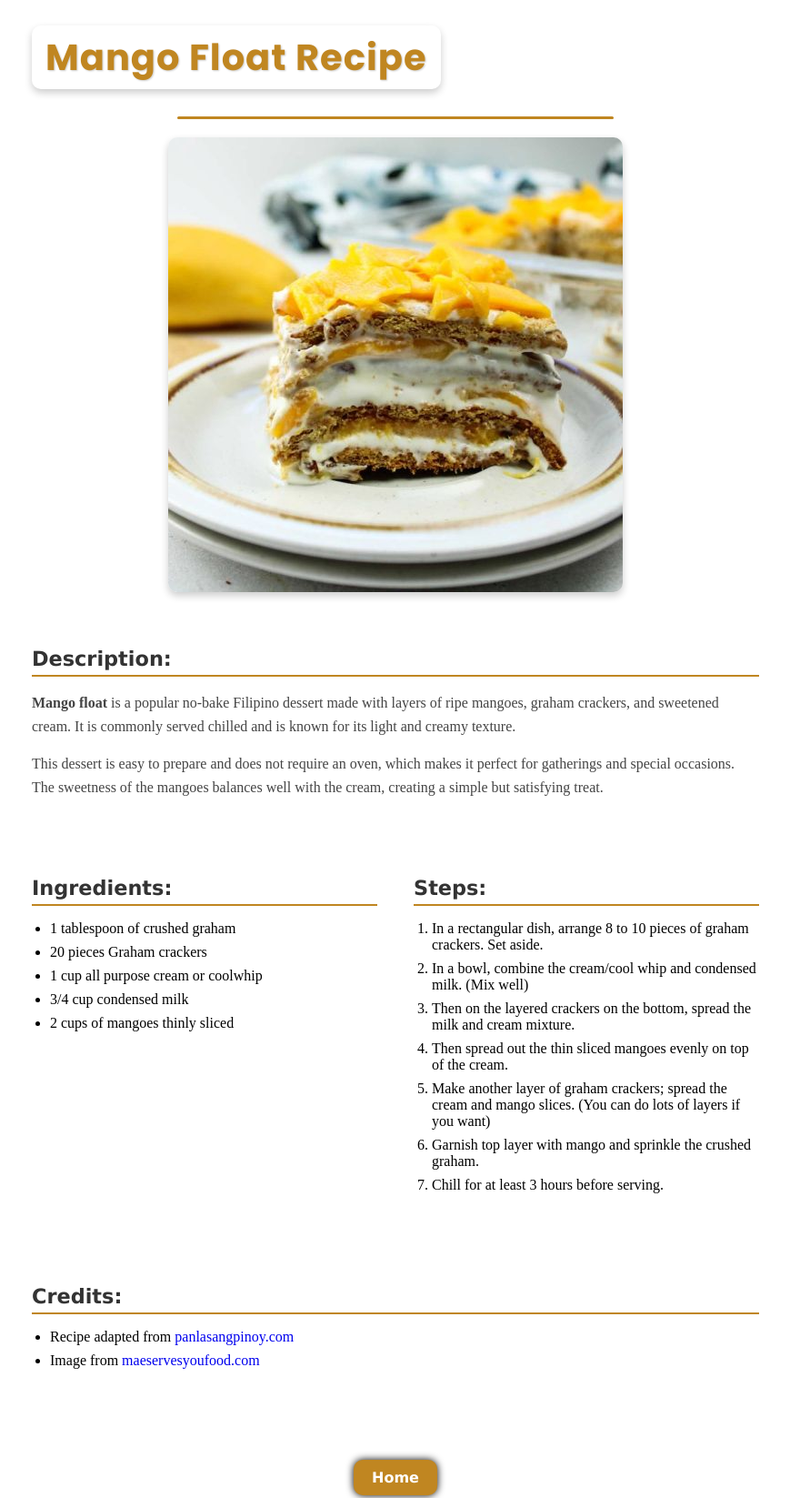
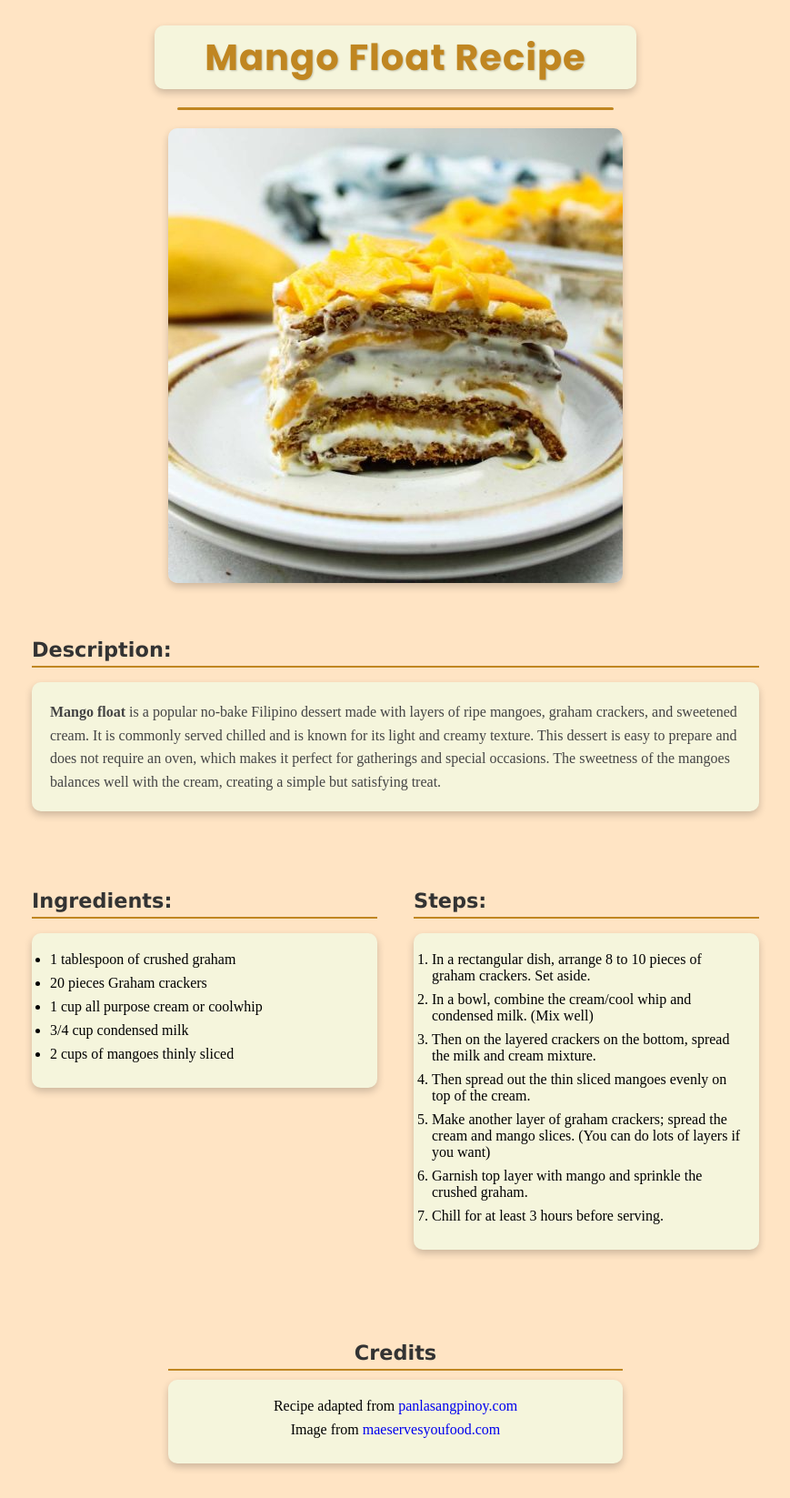
Before and after one commit to CodeWTHCarl/odin-recipes, a plain HTML site: page recipes/mangofloat.html in a window 1280 px wide. Shown: the top 1647 px of the page at 91% size, without its empty margins (205-1074 px from the left). Drawn offline with Linux system fonts and the light colour scheme.

Commit message:
Finish designing the odin-recipes
modified the css to get the best design with respect
to my current knowledge about css and html

```diff
--- a/recipes/mangofloat.html
+++ b/recipes/mangofloat.html
@@ -25,8 +25,6 @@
     <h2>Description:</h2>
     <p>
    <strong>Mango float</strong> is a popular no-bake Filipino dessert made with layers of ripe mangoes, graham crackers, and sweetened cream. It is commonly served chilled and is known for its light and creamy texture.
-    </p>
-    <p>
     This dessert is easy to prepare and does not require an oven, which makes it perfect for gatherings and special occasions. The sweetness of the mangoes balances well with the cream, creating a simple but satisfying treat.
     </p>
 
@@ -58,8 +56,8 @@
 </section>
 
 <section class="credits">
-     <h2>Credits:</h2>
-        <ul>
+     <h2>Credits</h2>
+        <ul class="credits-list">
             <li>Recipe adapted from <a href="https://panlasangpinoy.com/shared-recipe-jeans-graham-mango-float/"  target="_blank" rel="noopener noreferrer">panlasangpinoy.com</a></li>
             <li>Image from <a href="https://maeservesyoufood.com/wp-content/uploads/2022/10/mango-float-dessert.jpeg"  target="_blank" rel="noopener noreferrer">maeservesyoufood.com</a></li>
         </ul>
--- a/style.css
+++ b/style.css
@@ -17,6 +17,9 @@
     font-weight: bold;
     text-align: center;
     padding: 10px;
+    border-radius: 10px;
+    max-width: 800px;
+    margin: 0 auto 10px auto;
 }
 
 a {
@@ -30,9 +33,13 @@ a {
     border: 2px solid black;
     display: flex;
     background-color: #ead8c4;
-    flex-wrap: wrap;          /* allows buttons to move to next row */
-    justify-content: center;  /* centers buttons */
+    flex-wrap: wrap;
+    justify-content: center;
     gap: 20px;
+    border-radius: 10px;
+    max-width: 700px;
+    margin: 0 auto;
+
 }
 
 .chocobanana,
@@ -58,8 +65,6 @@ button:hover {
     background-color: orangered;
     transition: background-color 1s ease;
 }
-
-
 
 
 
@@ -124,17 +129,18 @@ button:hover {
 }
 
 .recipe-title {
-    display: inline-block;
+    display: block;
     text-align: center;
     font-family: 'Poppins', sans-serif;
     font-weight: 700;
     font-size: 2.5em;
     color: #c08621;
-    margin: 0 auto 20px auto;
     padding: 5px 15px;
     border-radius: 10px;
     box-shadow: 0 4px 8px rgba(0,0,0,0.2);
-    margin: 0;
+    background-color: beige;
+    max-width: 500px;
+    margin: 0 auto;
 }
 
 .title-divider {
@@ -220,3 +226,25 @@ button:hover {
 .recipe .back-home:hover {
     background-color: orangered;
 }
+
+
+.recipe {
+    background-color: bisque;
+}
+
+p,
+ul,
+ol {
+    background-color: beige;
+    padding: 20px 20px 20px 20px;
+    border-radius: 10px;
+     box-shadow: 0 4px 8px rgba(0,0,0,0.2);
+}
+
+.credits,
+.credits-list {
+    text-align: center;
+    list-style: none;
+    max-width: 500px;
+    margin: 0 auto;
+}
```
Also changed, not shown: recipes/chicken-adobo.html (+2 -4 lines), recipes/choco-banana-pie.html (+2 -4 lines).
